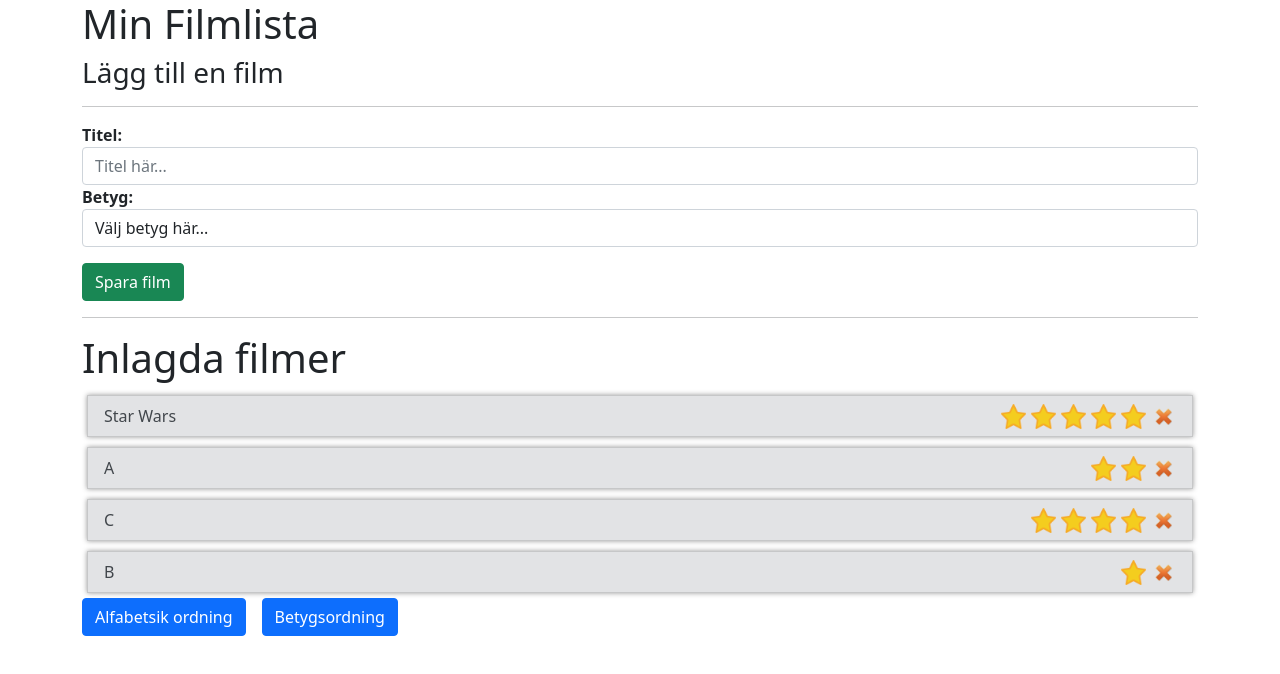
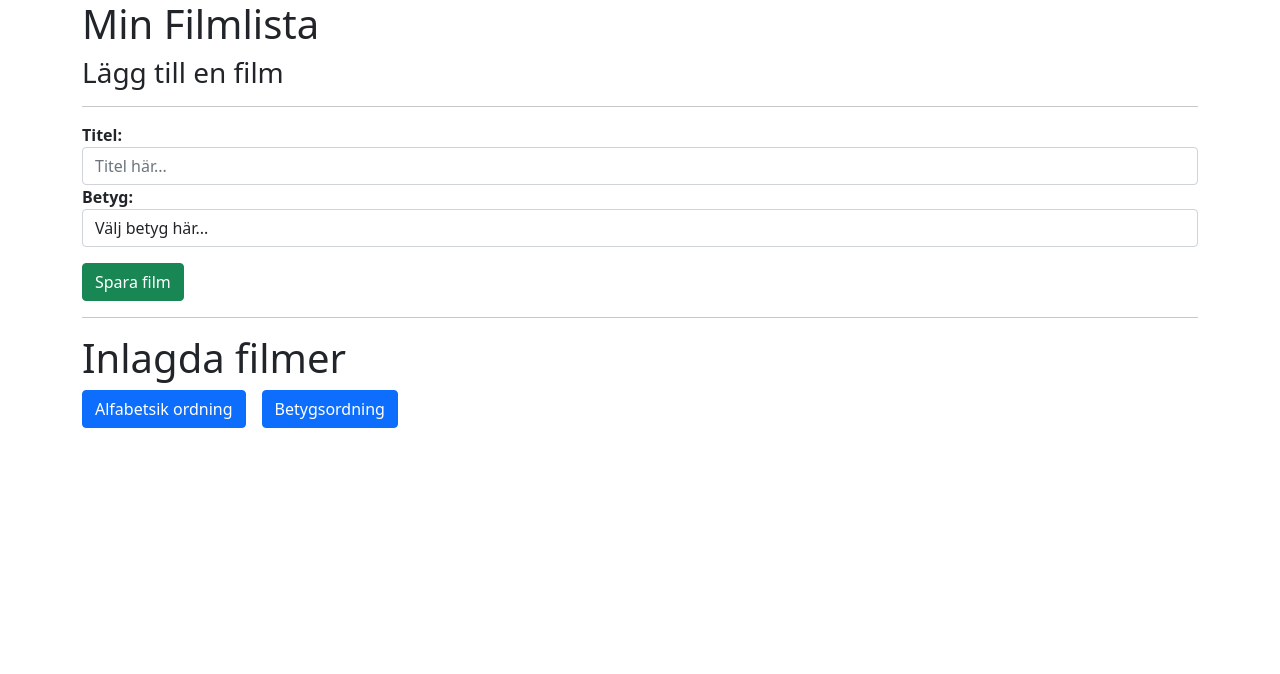
Before and after one commit to s1m0u/React-Movielist, a React (Create React App) app in the folder react-movielist/: page / in a window 1280 px wide. Shown: the top 674 px of the page. Built offline with nearby package versions, Linux system fonts and the light colour scheme.

Commit message:
Small changes to addMovie function

```diff
--- a/react-movielist/src/App.js
+++ b/react-movielist/src/App.js
@@ -1,30 +1,11 @@
-import React, { useState, useRef } from 'react';
+import React, { useState } from 'react';
 import MovieForm from "./MovieForm";
 import MovieList from "./MovieList";
 
 function App() {
-  const [movies, setMovies] = useState([{
-    id: 1,
-    title: "Star Wars",
-    rating: 5
-  },
-  {
-    id: 2,
-    title: "A",
-    rating: 2
-  },
-  {
-    id: 3,
-    title: "C",
-    rating: 4
-  },
-  {
-    id: 4,
-    title: "B",
-    rating: 1
-  }]);
+  const [movies, setMovies] = useState([]);
 
-  const addMovie = (inTitle, inRating) => {
+  function addMovie (inTitle, inRating){
     const newId = movies.length > 0 ? movies[movies.length - 1].id +1 : 1;
 
     setMovies([...movies, {
@@ -51,13 +32,8 @@ function App() {
       <h1>Min Filmlista</h1>
       <h3>Lägg till en film</h3>
       <hr />
-
-      {/* Form */}
       <MovieForm addMovie={addMovie} />
-
       <hr />
-
-      {/* List */}
       <MovieList movies={movies} deleteMovie={deleteMovie} alphabeticalSort={alphabeticalSort} ratingSort={ratingSort}/>
     </div>
   );
```
